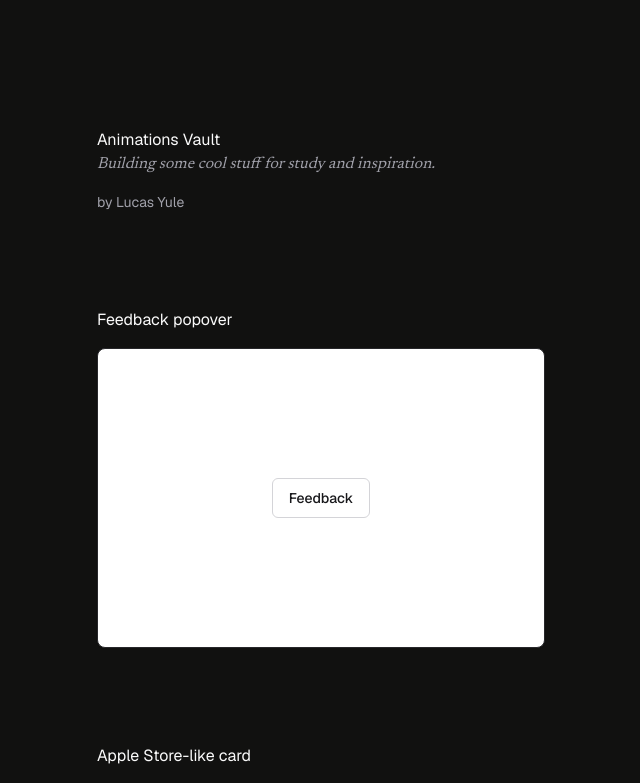
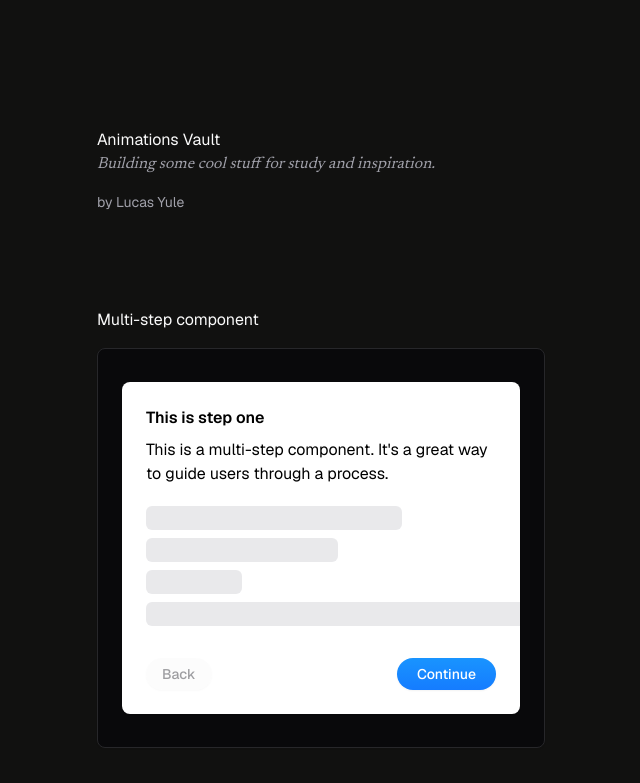
Before and after one commit to lucasyule2212/animations-vault, a Next.js app: page / in a window 1280 px wide. Shown: the top 783 px of the page, without its empty margins (319-959 px from the left). Built offline with nearby package versions, Linux system fonts and the light colour scheme.

Commit message:
feat(multi-step-component): adding base multi-step-component

```diff
--- /dev/null
+++ b/src/app/(home)/components/multi-step-component-section.tsx
@@ -0,0 +1,14 @@
+import MultiStepComponent from '@/components/multi-step-component/multi-step-component'
+
+const MultiStepComponentSection = () => {
+  return (
+    <section className="mt-24 flex flex-col gap-4 sm:px-16 md:px-20 lg:px-32 xl:px-52">
+      <header className="flex items-center  gap-4">
+        <h2>Multi-step component</h2>
+      </header>
+      <MultiStepComponent />
+    </section>
+  )
+}
+
+export default MultiStepComponentSection
--- a/src/app/(home)/page.tsx
+++ b/src/app/(home)/page.tsx
@@ -4,6 +4,7 @@ import AppleStoreListSection from './components/apple-store-list-section'
 import EaseSection from './components/ease-section'
 import FeedbackPopoverSection from './components/feedback-popover-section'
 import HeaderSection from './components/header-section'
+import MultiStepComponentSection from './components/multi-step-component-section'
 import MultipleStateButtonSection from './components/multiple-state-button-section'
 import SpringSection from './components/spring-section'
 
@@ -11,6 +12,7 @@ export default function Home() {
   return (
     <main className="flex w-screen flex-col rounded-md px-2 py-10 text-base text-accent-foreground sm:px-16 md:px-20 lg:px-32 lg:py-32 xl:px-52">
       <HeaderSection />
+      <MultiStepComponentSection />
       <FeedbackPopoverSection />
       <AppleStoreCardSection />
       <AppleStoreListSection />
--- /dev/null
+++ b/src/components/multi-step-component/multi-step-component.tsx
@@ -0,0 +1,103 @@
+/* eslint-disable react/no-unescaped-entities */
+'use client'
+import { useMemo, useState } from 'react'
+
+import { Button } from '../ui/button'
+import { Card } from '../ui/card'
+import { Skeleton } from '../ui/skeleton'
+
+const MultiStepComponent = () => {
+  const [currentStep, setCurrentStep] = useState<number>(0)
+
+  const steps = useMemo(() => {
+    switch (currentStep) {
+      case 0:
+        return (
+          <>
+            <h2 className="mb-2 font-semibold">This is step one</h2>
+            <p>
+              This is a multi-step component. It's a great way to guide users
+              through a process.
+            </p>
+            <div className="mt-5 flex flex-col gap-2">
+              <Skeleton className="h-6 w-64 bg-zinc-200" />
+              <Skeleton className="h-6 w-48 bg-zinc-200" />
+              <Skeleton className="h-6 w-24 bg-zinc-200" />
+              <Skeleton className="h-6 w-96 bg-zinc-200" />
+            </div>
+          </>
+        )
+      case 1:
+        return (
+          <>
+            <h2 className="mb-2 font-semibold">This is step two</h2>
+            <p>
+              In this step we could explain for example that this component is
+              created using Framer Motion and uses 2 concepts of motion.
+            </p>
+            <div className="mt-5 flex flex-col gap-2">
+              <Skeleton className="h-6 w-64 bg-zinc-200" />
+              <Skeleton className="h-6 w-48 bg-zinc-200" />
+              <Skeleton className="h-6 w-96 bg-zinc-200" />
+            </div>
+          </>
+        )
+      case 2:
+        return (
+          <>
+            <h2 className="mb-2 font-semibold">This is step three</h2>
+            <p>
+              The concepts are: Height Animations and Direction Awareness
+              motion. Have you noticed how them work?
+            </p>
+            <div className="mt-5 flex flex-col gap-2">
+              <Skeleton className="h-6 w-64 bg-zinc-200" />
+              <Skeleton className="h-6 w-48 bg-zinc-200" />
+              <Skeleton className="h-6 w-32 bg-zinc-200" />
+              <Skeleton className="h-6 w-64 bg-zinc-200" />
+              <Skeleton className="h-6 w-96 bg-zinc-200" />
+            </div>
+          </>
+        )
+    }
+  }, [currentStep])
+
+  return (
+    <Card className="flex min-h-[400px] w-full min-w-[300px] items-center justify-center p-6 text-black">
+      <div className="relative mx-auto w-[550px] overflow-hidden rounded-lg bg-white shadow-sm">
+        <div className="p-6">
+          <div>{steps}</div>
+          <div className="mt-8 flex justify-between">
+            <Button
+              className="h-8 w-fit rounded-full px-4 text-sm font-medium text-zinc-700 shadow-sm"
+              disabled={currentStep === 0}
+              onClick={() => {
+                if (currentStep === 0) {
+                  return
+                }
+                setCurrentStep((prev) => prev - 1)
+              }}
+            >
+              Back
+            </Button>
+            <Button
+              className="relative h-8 w-fit rounded-full bg-gradient-to-b from-[#1994ff] to-[#157cff] px-5 text-sm font-medium text-white shadow-sm"
+              disabled={currentStep === 2}
+              onClick={() => {
+                if (currentStep === 2) {
+                  setCurrentStep(0)
+                  return
+                }
+                setCurrentStep((prev) => prev + 1)
+              }}
+            >
+              Continue
+            </Button>
+          </div>
+        </div>
+      </div>
+    </Card>
+  )
+}
+
+export default MultiStepComponent
--- /dev/null
+++ b/src/components/ui/skeleton.tsx
@@ -0,0 +1,15 @@
+import { cn } from "@/lib/utils"
+
+function Skeleton({
+  className,
+  ...props
+}: React.HTMLAttributes<HTMLDivElement>) {
+  return (
+    <div
+      className={cn("animate-pulse rounded-md bg-muted", className)}
+      {...props}
+    />
+  )
+}
+
+export { Skeleton }
```
